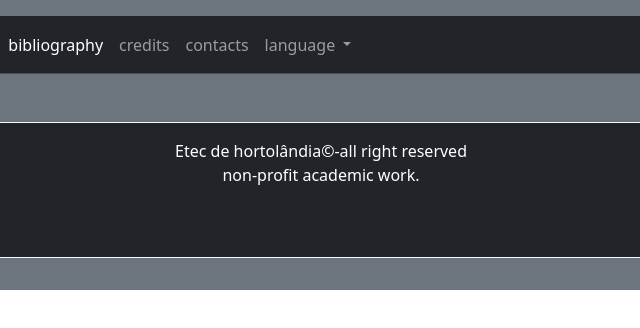
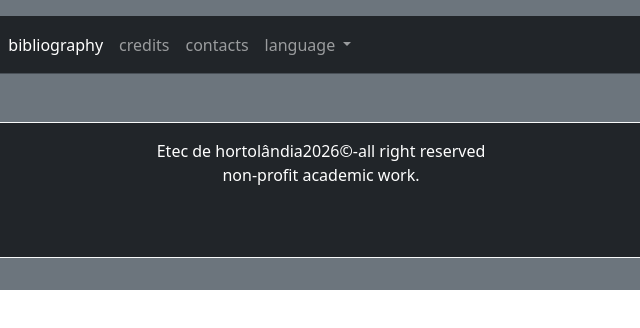
Before and after one commit to pedroferrari10/robotica, a plain HTML site: page bibliography.html in a window 1280 px wide. Shown: the full height of the page, 319-959 px from the left. Drawn offline with nearby package versions, Linux system fonts and the light colour scheme.

Commit message:
Fix HTML structure and update copyright information
Updated copyright notice and fixed HTML formatting.

```diff
--- a/bibliography.html
+++ b/bibliography.html
@@ -54,7 +54,7 @@
 		<br>
 		<div class="card text-bg-dark border-light mb-3">
 		  <div class="card-body">
-			<p class="card-text" align="center">Etec de hortolândia&copy-all right reserved<br>non-profit academic work.</p>
+			<p class="card-text" align="center">Etec de hortolândia2026&copy-all right reserved<br>non-profit academic work.</p>
 			<a href="#" class="btn btn-primary" align="right">back to top</a>
 		  </div>
 		</div>
```
